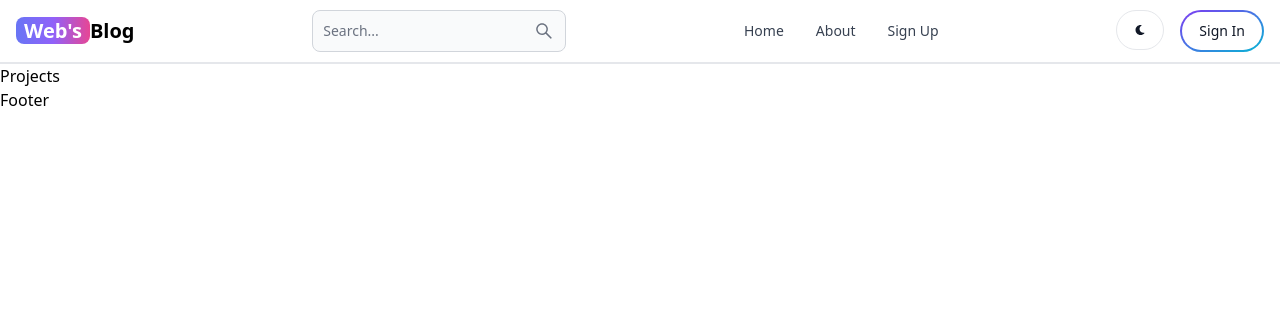
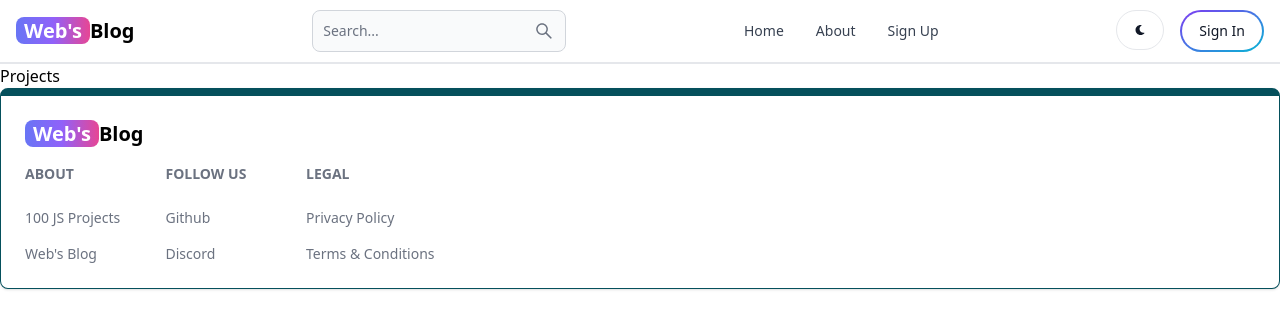
Before and after one commit to Narvana/MERN-Blog, a React (Vite) app in the folder client/: page /project in a window 1280 px wide. Shown: the top 328 px of the page. Built offline with nearby package versions, Linux system fonts and the light colour scheme.

Commit message:
Create Footer

```diff
--- a/client/src/component/Footer.jsx
+++ b/client/src/component/Footer.jsx
@@ -1,9 +1,81 @@
 import React from 'react'
+import { Footer } from 'flowbite-react'
+import { Link } from 'react-router-dom'
 
-function Footer() {
+function footer() {
   return (
-    <div>Footer</div>
+    <Footer container className='border border-t-8 border-teal-800'>
+      <div className=''>
+        <div className=''>
+          <div className=''>
+          <Link to='/' className='self-center whitespace-nowrap text-xl font-semibold dark:text-white'>
+          <span className='px-2 bg-gradient-to-r from-indigo-500 via-purple-500 to-pink-500 rounded-lg text-white'>Web's</span>
+          Blog
+          </Link>
+          </div>
+          <div className='grid lg:grid-cols-3 gap-3 sm:mt-4 md:grid-cols-2 '>
+            <div>
+              <Footer.Title title='About'/>
+               <Footer.LinkGroup col>
+                <Footer.Link
+                href="https://www.100jsprojects.com"
+                target='_blank'
+                rel='noopener noreferrer'
+                >
+                  100 JS Projects
+                </Footer.Link>
+                <Footer.Link
+                href="/about"
+                target='_blank'
+                rel='noopener noreferrer'
+                >
+                  Web's Blog
+                </Footer.Link>
+               </Footer.LinkGroup>
+            </div>
+            <div>
+              <Footer.Title title='FOLLOW US'/>
+               <Footer.LinkGroup col>
+                <Footer.Link
+                href="#"
+                target='_blank'
+                rel='noopener noreferrer'
+                >
+                  Github
+                </Footer.Link>
+                <Footer.Link
+                href="#"
+                target='_blank'
+                rel='noopener noreferrer'
+                >
+                  Discord
+                </Footer.Link>
+               </Footer.LinkGroup>
+            </div>
+            <div>
+              <Footer.Title title='LEGAL'/>
+               <Footer.LinkGroup col>
+                <Footer.Link
+                href="#"
+                target='_blank'
+                rel='noopener noreferrer'
+                >
+                Privacy Policy
+                </Footer.Link>
+                <Footer.Link
+                href="#"
+                target='_blank'
+                rel='noopener noreferrer'
+                >
+                Terms & Conditions
+                </Footer.Link>
+               </Footer.LinkGroup>
+            </div>
+          </div>
+        </div>
+      </div>
+    </Footer>
   )
 }
 
-export default Footer
+export default footer
```
